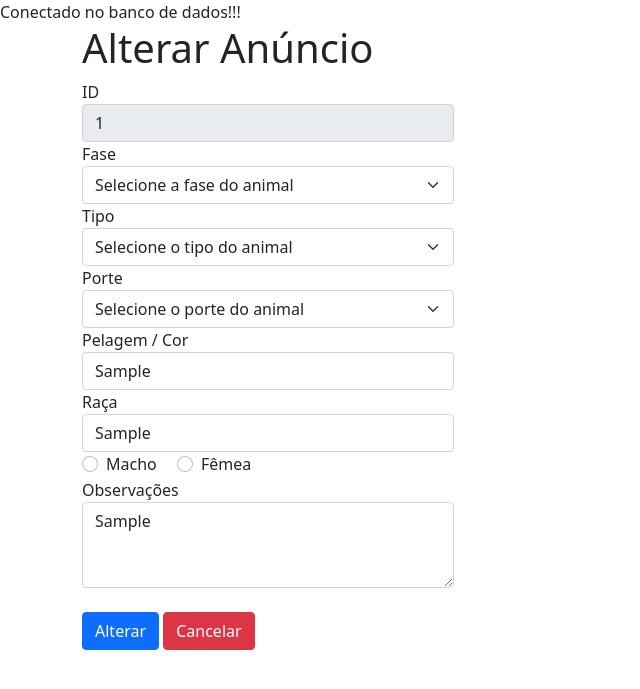
After one commit to MateusOliveiraT25/BackEnd, a PHP site: page /alt_anuncio.php?id_anuncio=1 in a window 1280 px wide. The commit adds this page. Shown: the top 689 px of the page, without its empty margins (0-640 px from the left). Run offline with PHP 8.4, Linux system fonts and the light colour scheme; the visitor is signed in with stand-in values (Sample User, id 1); tables that the repository leaves empty or names only in its code hold one stand-in row (values such as "Sample post"); some libraries are stand-ins or nearby versions.

Commit message:
21/02/24

```diff
--- /dev/null
+++ b/PhpProjetos/ProjetoDoacaoPet/alt_anuncio.php
@@ -0,0 +1,153 @@
+<?php
+require_once 'conectaBD.php';
+session_start();
+if (empty($_SESSION)) {
+// Significa que as variáveis de SESSAO não foram definidas.
+// Não poderia acessar aqui.
+header("Location: index.php?msgErro=Você precisa se autenticar no sistema.");
+die();
+}
+$result = array();
+// Verificar se está chegando a informação (id_anuncio) pelo $_GET
+if (!empty($_GET['id_anuncio'])) {
+    // Buscar as informações do anúncio a ser alterado (no banco de dados)
+    $sql = "SELECT * FROM anuncio WHERE email_usuario = :email AND id = :id";
+    try {
+    $stmt = $pdo->prepare($sql);
+    $stmt->execute(array(':email' => $_SESSION['email'], ':id' => $_GET['id_anuncio']));
+    // Verificar se o usuário logado pode acessar/alterar as informações desse registro   (id_anuncio)
+
+    if ($stmt->rowCount() == 1) {
+    // Registro obtido no banco de dados
+    $result = $stmt->fetchAll();
+    $result = $result[0]; // Informações do registro a ser alterado
+    }
+    else {
+  //die("Não foi encontrado nenhum registro para id_anuncio = " . $_GET['id_anuncio']. " e e-mail = " . $_SESSION['email']);
+
+    header("Location: index_logado.php?msgErro=Você não tem permissão para acessar esta
+    página");
+    die();
+    }
+    } catch (PDOException $e) {
+    header("Location: index_logado.php?msgErro=Falha ao obter registro no banco de
+    dados.");
+    //die($e->getMessage());
+    }
+    }
+    else {
+    // Se entrar aqui, significa que $_GET['id_anuncio'] está vazio
+    header("Location: index_logado.php?msgErro=Você não tem permissão para acessar esta
+    página");
+    die();
+    }
+    // Redirecionar (permissão)
+    ?>
+    <html lang="en" dir="ltr">
+    <head>
+    <meta charset="utf-8">
+    <title>Alterar Anúncio</title>
+    <link href="https://cdn.jsdelivr.net/npm/bootstrap@5.0.1/dist/css/bootstrap.min.css"
+rel="stylesheet" integrity="sha384-
++0n0xVW2eSR5OomGNYDnhzAbDsOXxcvSN1TPprVMTNDbiYZCxYbOOl7+AMvyTG2x" crossorigin="anonymous">
+</head>
+<body>
+<div class="container">
+<h1>Alterar Anúncio</h1>
+<form action="processa_anuncio.php" method="post">
+<div class="col-4">
+<label for="id_anuncio">ID</label>
+<input type="text" class="form-control" name="id_anuncio" id="id_anuncio"
+
+value="<?php echo $result['id']; ?>" readonly>
+</div>
+<div class="col-4">
+<label for="fase">Fase</label>
+<select class="form-select" name="fase" id="fase">
+<option>Selecione a fase do animal</option>
+<option value="F" <?php echo $result['fase'] == 'F' ? "selected" : ""
+
+?>>Filhote</option>
+
+<option value="A" <?php echo $result['fase'] == 'A' ? "selected" : ""
+
+?>>Adulto</option>
+</select>
+</div>
+<div class="col-4">
+<label for="tipo">Tipo</label>
+<select class="form-select" name="tipo" id="tipo">
+<option>Selecione o tipo do animal</option>
+<option value="G"
+<?php if ($result['tipo'] == 'G') {
+echo "selected";
+} ?>>
+Gato
+</option>
+<option value="C"
+<?php if ($result['tipo'] == 'C') {
+echo "selected";
+}?>>
+Cachorro
+</option>
+</select>
+</div>
+<div class="col-4">
+<label for="porte">Porte</label>
+<select class="form-select" name="porte" id="porte">
+<option selected>Selecione o porte do animal</option>
+<option value="P" <?php echo $result['porte'] == 'P' ? "selected" : ""
+
+?>>Pequeno</option>
+
+<option value="M" <?php echo $result['porte'] == 'M' ? "selected" : ""
+
+?>>Médio</option>
+
+<option value="G" <?php echo $result['porte'] == 'G' ? "selected" : ""
+
+?>>Grande</option>
+</select>
+</div>
+<div class="col-4">
+<label for="pelagemCor">Pelagem / Cor</label>
+<input type="text" name="pelagemCor" id="pelagemCor" class="form-control"
+
+value="<?php echo $result['pelagem_cor']; ?>">
+</div>
+<div class="col-4">
+<label for="raca">Raça</label>
+<input type="text" name="raca" id="raca" class="form-control" value="<?php echo
+
+$result['raca']; ?>">
+</div>
+<div class="col-4">
+<div class="form-check form-check-inline">
+<input type="radio" class="form-check-input" name="sexo" value="M" id="sexoM"
+
+<?php echo $result['sexo'] == 'M' ? "checked" : "" ?>>
+
+<label for="sexoM" class="form-check-label">Macho</label>
+</div>
+<div class="form-check form-check-inline">
+<input type="radio" class="form-check-input" name="sexo" value="F" id="sexoF"
+
+<?php echo $result['sexo'] == 'F' ? "checked" : "" ?>>
+
+<label for="sexoF" class="form-check-label">Fêmea</label>
+</div>
+</div>
+<div class="col-4">
+<label for="observacao">Observações</label>
+<textarea name="observacao" class="form-control" id="observacao" rows="3"><?php
+
+echo $result['observacao']; ?></textarea>
+</div>
+<br />
+<button type="submit" name="enviarDados" class="btn btn-primary"
+value="ALT">Alterar</button>
+<a href="index_logado.php" class="btn btn-danger">Cancelar</a>
+</form>
+</div>
+</body>
+</html>
```
Also changed, not shown: PhpProjetos/ProjetoDoacaoPet/del_anuncio.php (added, +159 -0 lines), PhpProjetos/ProjetoDoacaoPet/index_logado.php (+84 -1 lines).
